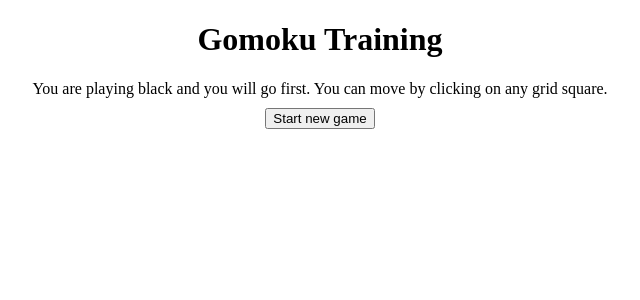
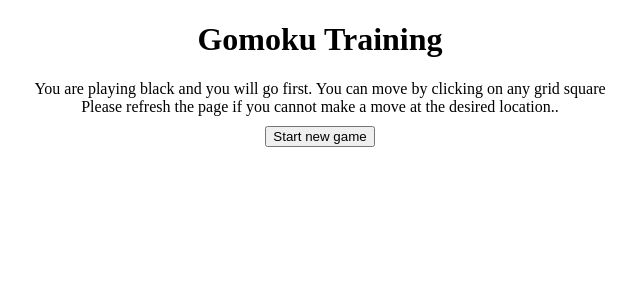
Before and after one commit to qiaozhQZ/Gomoku_flask, a Flask app: template templates/control.html in a window 1280 px wide. Shown: the top 300 px of the page, without its empty margins (320-960 px from the left). Run offline with Flask 3, Linux system fonts and the light colour scheme; the template is opened without the code that fills it, so the values that code supplies are empty; data comes from the database, SQL or seed files in the repository.

Commit message:
add instructions on refreshing the page

```diff
--- a/templates/control.html
+++ b/templates/control.html
@@ -9,7 +9,8 @@
 </div>
 
 <div id = "start_instructions">
-    <div>You are playing black and you will go first. You can move by clicking on any grid square.</div>
+    <div>You are playing black and you will go first. You can move by clicking on any grid square
+        Please refresh the page if you cannot make a move at the desired location..</div>
 </div>
 
 <div id="winning_dialog">
--- a/templates/delayed.html
+++ b/templates/delayed.html
@@ -14,7 +14,8 @@
 <div id = "start_instructions">
     <div>You are playing black and you will go first. You can move by clicking on any grid square. Once you complete the
         game or want to end a game, you can review each move in the game and
-        get feedback on move score and hints from the AI model.</div>
+        get feedback on move score and hints from the AI model.
+        Please refresh the page if you cannot make a move at the desired location.</div>
 </div>
 
 <div id="review">
--- a/templates/immediate.html
+++ b/templates/immediate.html
@@ -7,7 +7,8 @@
 
 <div id = "start_instructions">
     <div>You are playing black and you will go first. You can move by clicking on any grid square.
-        You can see your move score when your move is completed. You can also request a hint when it's your turn.</div>
+        You can see your move score when your move is completed. You can also request a hint when it's your turn.
+        Please refresh the page if you cannot make a move at the desired location.</div>
 </div>
 
 <div id="toolbar">
```
